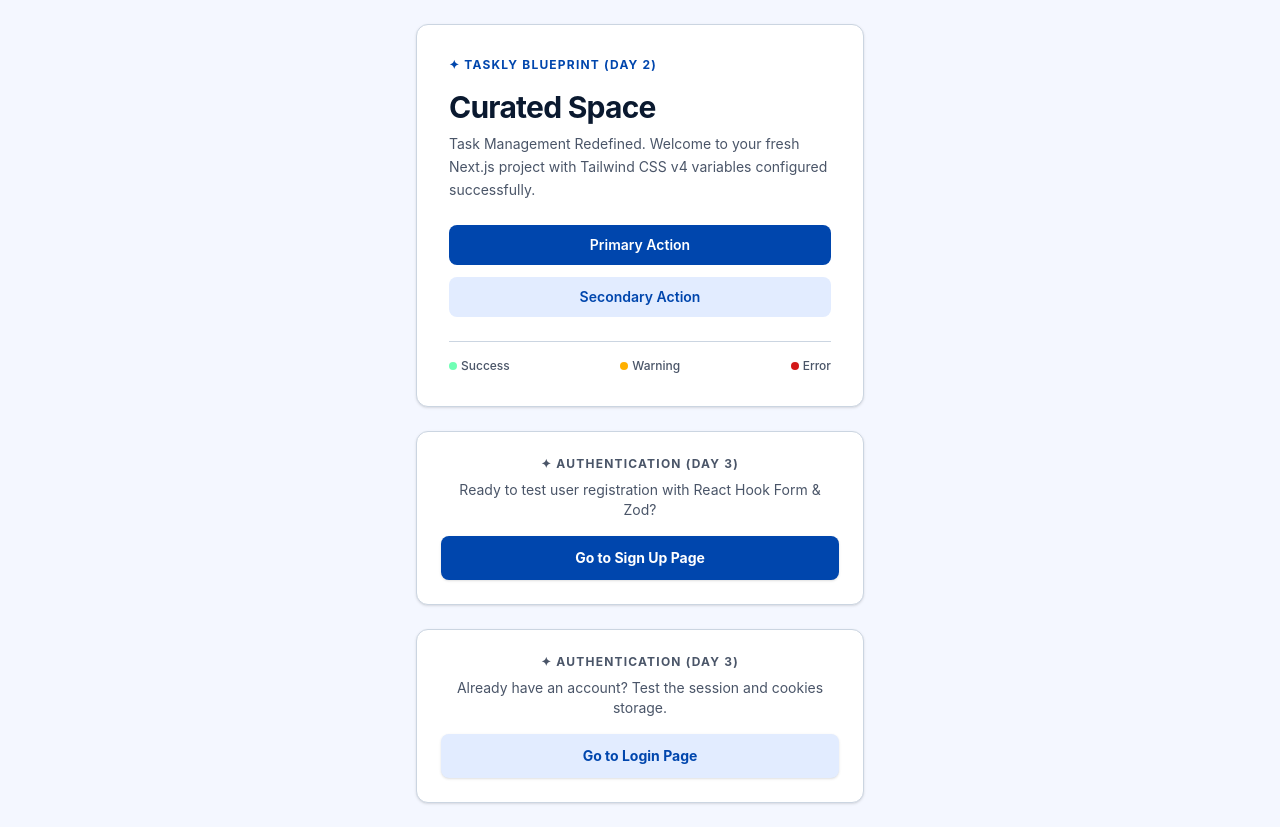
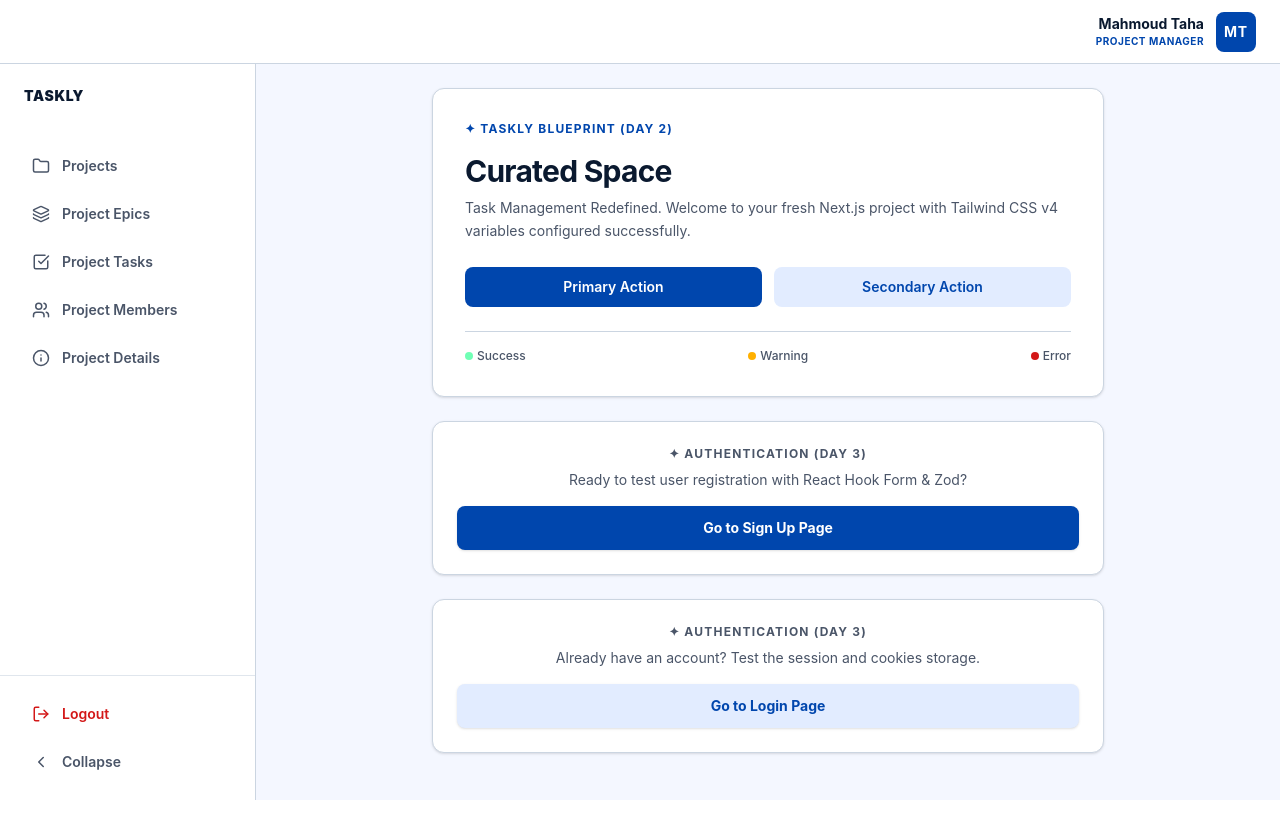
Before and after one commit to Rania614/rafiq-frontend, a Next.js app: page / in a window 1280 px wide. After the commit the page ends 800 px from the top, so only its background shows below. Built offline with nearby package versions, Linux system fonts and the light colour scheme; no server answers.

Commit message:
feat: implement workspace shell with expandable sidebar and navbar layout

```diff
--- /dev/null
+++ b/app/components/AppShell.tsx
@@ -0,0 +1,29 @@
+'use client';
+
+import { useState } from 'react';
+import Navbar from './Navbar';
+import Sidebar from './Sidebar';
+
+export default function AppShell({ children }: { children: React.ReactNode }) {
+  const [isCollapsed, setIsCollapsed] = useState(false);
+  const [isOpenMobile, setIsOpenMobile] = useState(false);
+
+  return (
+    <div className="min-h-screen bg-[#F4F7FF]">
+      <Navbar onMenuClick={() => setIsOpenMobile(true)} />
+
+      <div className="flex pt-16">
+        <Sidebar
+          isCollapsed={isCollapsed}
+          setIsCollapsed={setIsCollapsed}
+          isOpenMobile={isOpenMobile}
+          setIsOpenMobile={setIsOpenMobile}
+        />
+
+        <main className="flex-1 p-6 transition-all duration-300">
+          {children}
+        </main>
+      </div>
+    </div>
+  );
+}
--- /dev/null
+++ b/app/components/Navbar.tsx
@@ -0,0 +1,70 @@
+'use client';
+
+import { useEffect, useState } from 'react';
+import { Menu } from 'lucide-react';
+import { getAvatarLetters } from '@/utils/avatar';
+
+interface UserData {
+  email: string;
+  raw_user_meta_data: {
+    name: string;
+    job_title?: string;
+  };
+}
+
+interface NavbarProps {
+  onMenuClick: () => void;
+}
+
+export default function Navbar({ onMenuClick }: NavbarProps) {
+  const [user, setUser] = useState<UserData | null>(null);
+
+  useEffect(() => {
+    async function fetchUserData() {
+      try {
+        const response = await fetch('/auth/v1/user', {
+          method: 'GET',
+          headers: {
+            'Content-Type': 'application/json',
+            'apikey': 'YOUR_API_KEY'
+          },
+        });
+        if (response.ok) {
+          const data = await response.json();
+          setUser(data);
+        }
+      } catch (err) {
+        console.error(err);
+      }
+    }
+    fetchUserData();
+  }, []);
+
+  const name = user?.raw_user_meta_data?.name || 'Mahmoud Taha';
+  const jobTitle = user?.raw_user_meta_data?.job_title || 'PROJECT MANAGER';
+  const avatarLetters = getAvatarLetters(name);
+
+  return (
+    <header className="fixed top-0 right-0 left-0 z-40 flex h-16 items-center justify-between bg-white px-6 border-b border-[#CBD5E1]">
+      <div className="flex items-center gap-3">
+        <button
+          type="button"
+          onClick={onMenuClick}
+          className="rounded-lg p-1.5 text-[#4A5568] hover:bg-[#F4F7FF] md:hidden"
+        >
+          <Menu size={20} />
+        </button>
+      </div>
+
+      <div className="flex items-center gap-3">
+        <div className="text-right">
+          <div className="text-sm font-bold text-[#0A192F]">{name}</div>
+          <div className="text-[10px] font-bold text-[#0046AD] uppercase tracking-wider">{jobTitle}</div>
+        </div>
+        <div className="flex h-10 w-10 shrink-0 items-center justify-center rounded-lg bg-[#0046AD] text-sm font-bold text-white tracking-wider">
+          {avatarLetters}
+        </div>
+      </div>
+    </header>
+  );
+}
--- /dev/null
+++ b/app/components/Sidebar.tsx
@@ -0,0 +1,113 @@
+'use client';
+
+import { usePathname, useRouter } from 'next/navigation';
+import Link from 'next/link';
+import { Folder, Layers, CheckSquare, Users, Info, ChevronLeft, ChevronRight, LogOut, X } from 'lucide-react';
+
+interface SidebarProps {
+  isCollapsed: boolean;
+  setIsCollapsed: (val: boolean) => void;
+  isOpenMobile: boolean;
+  setIsOpenMobile: (val: boolean) => void;
+}
+
+export default function Sidebar({ isCollapsed, setIsCollapsed, isOpenMobile, setIsOpenMobile }: SidebarProps) {
+  const pathname = usePathname();
+  const router = useRouter();
+
+  const menuItems = [
+    { name: 'Projects', href: '/project', icon: Folder },
+    { name: 'Project Epics', href: '/project/epics', icon: Layers },
+    { name: 'Project Tasks', href: '/project/tasks', icon: CheckSquare },
+    { name: 'Project Members', href: '/project/members', icon: Users },
+    { name: 'Project Details', href: '/project/details', icon: Info },
+  ];
+
+  const handleLogout = () => {
+    router.push('/login');
+  };
+
+  return (
+    <>
+      {isOpenMobile && (
+        <div
+          onClick={() => setIsOpenMobile(false)}
+          className="fixed inset-0 z-40 bg-[#0A192F]/20 backdrop-blur-sm md:hidden"
+        />
+      )}
+
+      <aside
+        className={`
+          fixed bottom-0 top-0 left-0 z-50 flex flex-col bg-white border-r border-[#CBD5E1] transition-all duration-300
+          md:sticky md:z-30 md:h-[calc(100vh-64px)]
+          ${isCollapsed ? 'md:w-20' : 'md:w-64'}
+          ${isOpenMobile ? 'w-64 translate-x-0' : 'w-64 -translate-x-full md:translate-x-0'}
+        `}
+      >
+        <div className="flex h-16 items-center justify-between px-6 border-b border-[#CBD5E1] md:hidden">
+          <span className="text-sm font-bold text-[#0A192F]">TASKLY</span>
+          <button
+            type="button"
+            onClick={() => setIsOpenMobile(false)}
+            className="rounded-lg p-1.5 text-[#4A5568] hover:bg-[#F4F7FF]"
+          >
+            <X size={18} />
+          </button>
+        </div>
+
+        <div className="hidden h-16 items-center px-6 md:flex">
+          <span className="text-sm font-black tracking-wider text-[#0A192F]">TASKLY</span>
+        </div>
+
+        <nav className="flex-1 space-y-1 px-4 py-4">
+          {menuItems.map((item) => {
+            const Icon = item.icon;
+            const isActive = pathname === item.href;
+
+            return (
+              <Link
+                key={item.name}
+                href={item.href}
+                className={`flex items-center gap-3 rounded-xl px-4 py-3 text-sm font-semibold transition-colors
+                  ${isActive
+                    ? 'bg-[#E2ECFF] text-[#0046AD]'
+                    : 'text-[#4A5568] hover:bg-[#F4F7FF] hover:text-[#0A192F]'
+                  }
+                `}
+              >
+                <Icon size={18} className="shrink-0" />
+                <span className={`transition-opacity duration-200 ${isCollapsed ? 'md:hidden opacity-0' : 'opacity-100'}`}>
+                  {item.name}
+                </span>
+              </Link>
+            );
+          })}
+        </nav>
+
+        <div className="border-t border-[#CBD5E1]/60 p-4 space-y-1">
+          <button
+            type="button"
+            onClick={handleLogout}
+            className="flex w-full items-center gap-3 rounded-xl px-4 py-3 text-sm font-semibold text-[#D31818] hover:bg-red-50 transition-colors"
+          >
+            <LogOut size={18} className="shrink-0" />
+            <span className={`transition-opacity duration-200 ${isCollapsed ? 'md:hidden opacity-0' : 'opacity-100'}`}>
+              Logout
+            </span>
+          </button>
+
+          <button
+            type="button"
+            onClick={() => setIsCollapsed(!isCollapsed)}
+            className="hidden w-full items-center gap-3 rounded-xl px-4 py-3 text-sm font-semibold text-[#4A5568] hover:bg-[#F4F7FF] hover:text-[#0A192F] md:flex"
+          >
+            {isCollapsed ? <ChevronRight size={18} className="shrink-0" /> : <ChevronLeft size={18} className="shrink-0" />}
+            <span className={`transition-opacity duration-200 ${isCollapsed ? 'md:hidden opacity-0' : 'opacity-100'}`}>
+              Collapse
+            </span>
+          </button>
+        </div>
+      </aside>
+    </>
+  );
+}
--- a/app/page.tsx
+++ b/app/page.tsx
@@ -1,9 +1,11 @@
 import Link from 'next/link';
+import AppShell from './components/AppShell';
 
 export default function Home() {
   return (
-    <main className="flex min-h-screen flex-col items-center justify-center bg-[#F4F7FF] p-6 gap-6">
-      <div className="w-full max-w-md rounded-xl bg-white p-8 shadow-sm border border-[#CBD5E1]">
+    <AppShell>
+      <div className="mx-auto flex max-w-2xl flex-col gap-6">
+        <div className="rounded-xl border border-[#CBD5E1] bg-white p-8 shadow-sm">
           <div className="mb-4 text-xs font-bold tracking-widest text-[#0046AD] uppercase">
             ✦ Taskly Blueprint (Day 2)
           </div>
@@ -15,12 +17,12 @@ export default function Home() {
             variables configured successfully.
           </p>
 
-        <div className="mt-6 flex flex-col gap-3">
-          <button className="w-full rounded-lg bg-[#0046AD] px-4 py-2.5 text-sm font-semibold text-white transition-colors hover:bg-[#0056D2]">
+          <div className="mt-6 flex flex-col gap-3 sm:flex-row">
+            <button className="flex-1 rounded-lg bg-[#0046AD] px-4 py-2.5 text-sm font-semibold text-white transition-colors hover:bg-[#0056D2]">
               Primary Action
             </button>
 
-          <button className="w-full rounded-lg bg-[#E2ECFF] px-4 py-2.5 text-sm font-semibold text-[#0046AD] transition-colors hover:opacity-90">
+            <button className="flex-1 rounded-lg bg-[#E2ECFF] px-4 py-2.5 text-sm font-semibold text-[#0046AD] transition-colors hover:opacity-90">
               Secondary Action
             </button>
           </div>
@@ -38,34 +40,36 @@ export default function Home() {
           </div>
         </div>
 
-      <div className="w-full max-w-md rounded-xl bg-white p-6 shadow-sm border border-[#CBD5E1] text-center">
-        <div className="text-xs font-bold tracking-widest text-[#4A5568] uppercase mb-2">
+        <div className="rounded-xl border border-[#CBD5E1] bg-white p-6 text-center shadow-sm">
+          <div className="mb-2 text-xs font-bold tracking-widest text-[#4A5568] uppercase">
             ✦ Authentication (Day 3)
           </div>
-        <p className="text-sm text-[#4A5568] mb-4">
+          <p className="mb-4 text-sm text-[#4A5568]">
             Ready to test user registration with React Hook Form & Zod?
           </p>
           <Link
             href="/sign-up"
-          className="inline-block w-full rounded-lg bg-[#0046AD] px-4 py-3 text-sm font-bold text-white transition-colors hover:bg-[#0056D2] shadow-sm"
+            className="inline-block w-full rounded-lg bg-[#0046AD] px-4 py-3 text-sm font-bold text-white shadow-sm transition-colors hover:bg-[#0056D2]"
           >
             Go to Sign Up Page
           </Link>
         </div>
-      <div className="w-full max-w-md rounded-xl bg-white p-6 shadow-sm border border-[#CBD5E1] text-center">
-        <div className="text-xs font-bold tracking-widest text-[#4A5568] uppercase mb-2">
+
+        <div className="rounded-xl border border-[#CBD5E1] bg-white p-6 text-center shadow-sm">
+          <div className="mb-2 text-xs font-bold tracking-widest text-[#4A5568] uppercase">
             ✦ Authentication (Day 3)
           </div>
-        <p className="text-sm text-[#4A5568] mb-4">
+          <p className="mb-4 text-sm text-[#4A5568]">
             Already have an account? Test the session and cookies storage.
           </p>
           <Link
             href="/login"
-          className="inline-block w-full rounded-lg bg-[#E2ECFF] px-4 py-3 text-sm font-bold text-[#0046AD] transition-colors hover:opacity-90 shadow-sm"
+            className="inline-block w-full rounded-lg bg-[#E2ECFF] px-4 py-3 text-sm font-bold text-[#0046AD] shadow-sm transition-colors hover:opacity-90"
           >
             Go to Login Page
           </Link>
         </div>
-    </main>
+      </div>
+    </AppShell>
   );
 }
--- /dev/null
+++ b/app/project/layout.tsx
@@ -0,0 +1,5 @@
+import AppShell from '../components/AppShell';
+
+export default function ProjectLayout({ children }: { children: React.ReactNode }) {
+  return <AppShell>{children}</AppShell>;
+}
--- /dev/null
+++ b/utils/avatar.ts
@@ -0,0 +1,15 @@
+export function getAvatarLetters(name: string): string {
+    if (!name) return 'US';
+    const cleanName = name.trim().replace(/\s+/g, ' ');
+    const parts = cleanName.split(' ');
+
+    if (parts.length >= 2) {
+      return (parts[0][0] + parts[1][0]).toUpperCase();
+    }
+
+    if (cleanName.length >= 2) {
+      return cleanName.substring(0, 2).toUpperCase();
+    }
+
+    return cleanName.toUpperCase();
+  }
```
Also changed, not shown: 1 other file (tests, documents, lock files or other folders). Lines whose indentation alone changed are shown as unchanged.
